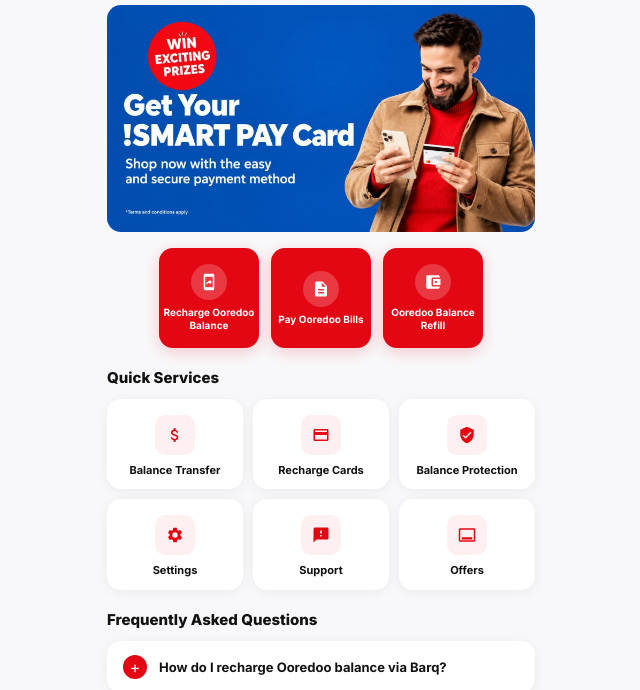
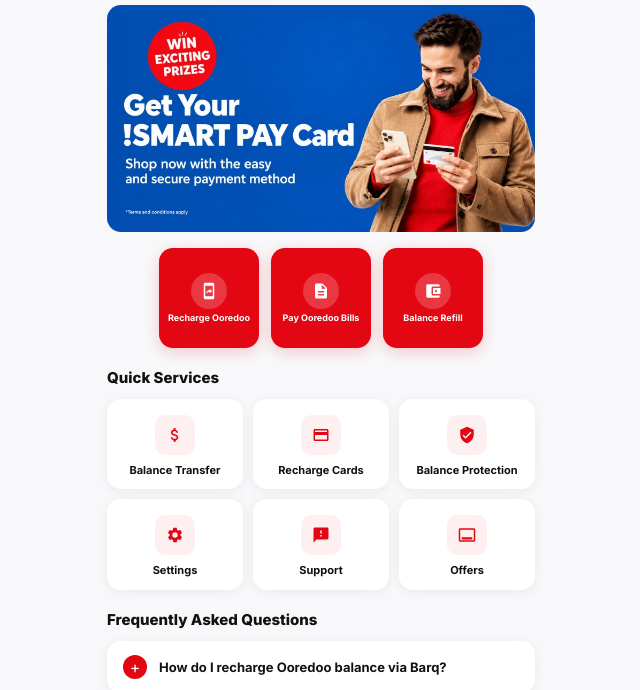
Before and after one commit to qtrmtjr-svg/barq, a plain HTML site: page en.html in a window 1280 px wide. Shown: the part 64-754 px from the top of the page, without its empty margins (319-959 px from the left). Drawn offline with Linux system fonts and the light colour scheme.

Commit message:
fix: adjust English button text and size to match Arabic squares
Shorter button labels and smaller font to fit neatly inside 100x100px
square buttons on the English page.

Co-Authored-By: Claude Opus 4.6 <noreply@anthropic.com>

```diff
--- a/en.html
+++ b/en.html
@@ -55,11 +55,11 @@ body{
 
 .acts{display:flex;justify-content:center;gap:12px;margin:16px 0}
 .act{
-  display:flex;flex-direction:column;align-items:center;justify-content:center;gap:6px;
+  display:flex;flex-direction:column;align-items:center;justify-content:center;gap:4px;
   background:var(--red);color:#fff;border:none;border-radius:var(--r);
-  width:100px;height:100px;cursor:pointer;text-align:center;
-  font-family:inherit;font-size:10px;font-weight:700;line-height:1.3;
-  box-shadow:0 4px 16px rgba(227,6,19,.2);transition:background .15s;
+  width:100px;height:100px;cursor:pointer;text-align:center;overflow:hidden;
+  font-family:inherit;font-size:9px;font-weight:700;line-height:1.2;
+  box-shadow:0 4px 16px rgba(227,6,19,.2);transition:background .15s;padding:6px;
 }
 .act:active{background:var(--red2)}
 .act-i{
@@ -177,9 +177,9 @@ body{
   </section>
 
   <div class="acts">
-    <button class="act"><div class="act-i"><svg viewBox="0 0 24 24"><path d="M17 1H7c-1.1 0-2 .9-2 2v18c0 1.1.9 2 2 2h10c1.1 0 2-.9 2-2V3c0-1.1-.9-2-2-2zm0 18H7V5h10v14zm-4.2-5.78v1.75l3.2-2.99L12.8 9v1.7c-3.11.43-4.35 2.56-4.8 4.7 1.11-1.5 2.58-2.18 4.8-2.18z"/></svg></div>Recharge Ooredoo Balance</button>
+    <button class="act"><div class="act-i"><svg viewBox="0 0 24 24"><path d="M17 1H7c-1.1 0-2 .9-2 2v18c0 1.1.9 2 2 2h10c1.1 0 2-.9 2-2V3c0-1.1-.9-2-2-2zm0 18H7V5h10v14zm-4.2-5.78v1.75l3.2-2.99L12.8 9v1.7c-3.11.43-4.35 2.56-4.8 4.7 1.11-1.5 2.58-2.18 4.8-2.18z"/></svg></div>Recharge Ooredoo</button>
     <button class="act"><div class="act-i"><svg viewBox="0 0 24 24"><path d="M14 2H6c-1.1 0-2 .9-2 2v16c0 1.1.9 2 2 2h12c1.1 0 2-.9 2-2V8l-6-6zm2 16H8v-2h8v2zm0-4H8v-2h8v2zm-3-5V3.5L18.5 9H13z"/></svg></div>Pay Ooredoo Bills</button>
-    <button class="act"><div class="act-i"><svg viewBox="0 0 24 24"><path d="M21 18v1c0 1.1-.9 2-2 2H5c-1.1 0-2-.9-2-2V5c0-1.1.9-2 2-2h14c1.1 0 2 .9 2 2v1h-9c-1.1 0-2 .9-2 2v8c0 1.1.9 2 2 2h9zm-9-2h10V8H12v8zm4-2.5c-.83 0-1.5-.67-1.5-1.5s.67-1.5 1.5-1.5 1.5.67 1.5 1.5-.67 1.5-1.5 1.5z"/></svg></div>Ooredoo Balance Refill</button>
+    <button class="act"><div class="act-i"><svg viewBox="0 0 24 24"><path d="M21 18v1c0 1.1-.9 2-2 2H5c-1.1 0-2-.9-2-2V5c0-1.1.9-2 2-2h14c1.1 0 2 .9 2 2v1h-9c-1.1 0-2 .9-2 2v8c0 1.1.9 2 2 2h9zm-9-2h10V8H12v8zm4-2.5c-.83 0-1.5-.67-1.5-1.5s.67-1.5 1.5-1.5 1.5.67 1.5 1.5-.67 1.5-1.5 1.5z"/></svg></div>Balance Refill</button>
   </div>
 
   <h3 class="st">Quick Services</h3>
```
